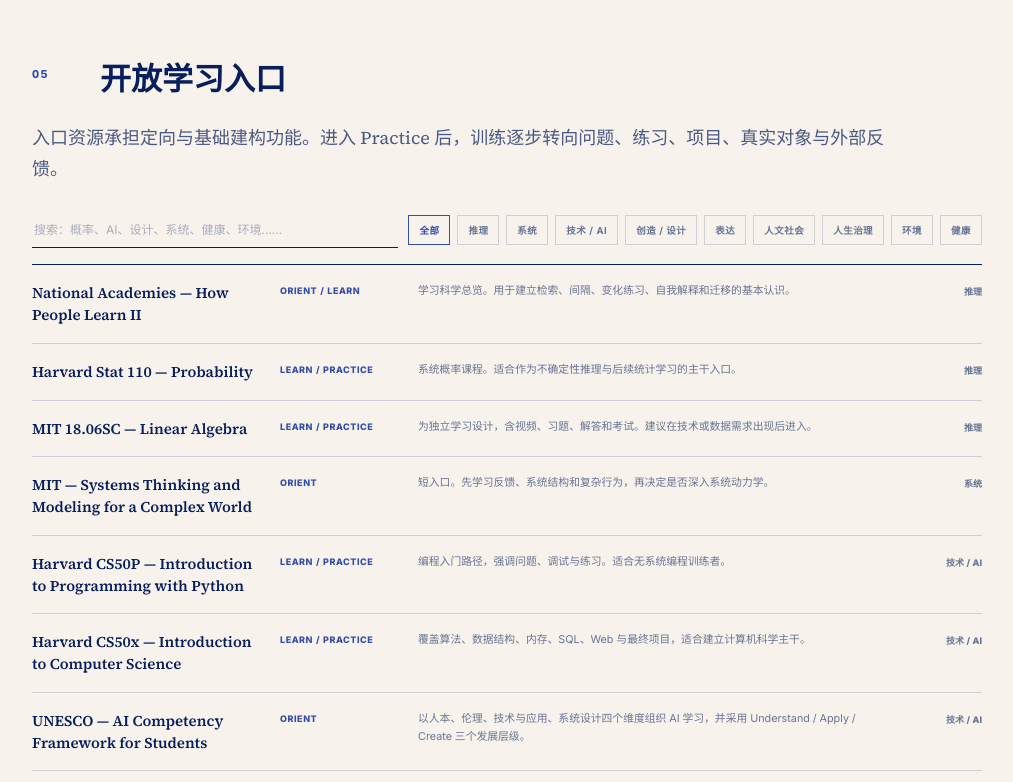
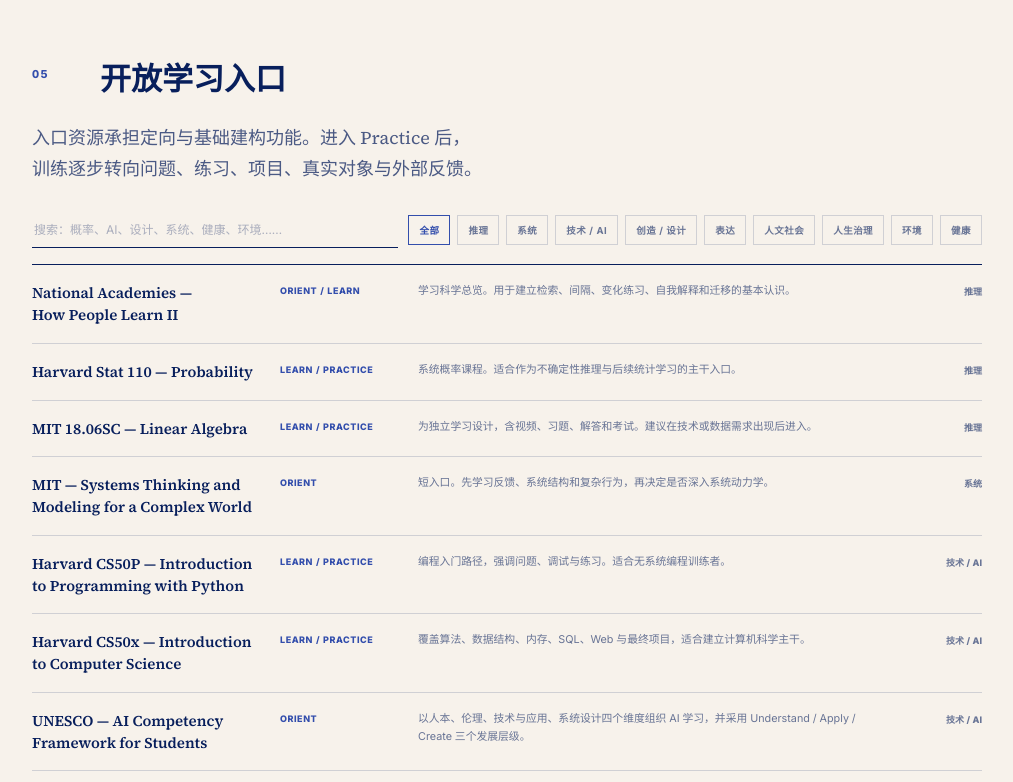
Before and after one commit to GeoGeekLab/personal-learning-map, a plain HTML site: page index.html in a window 1280 px wide. Shown: the part 4980-5762 px from the top of the page, without its empty margins (136-1149 px from the left). Drawn offline with Linux system fonts and the light colour scheme.

Commit message:
Apply site-wide editorial wrapping rules

```diff
--- a/index.html
+++ b/index.html
@@ -27,7 +27,7 @@
     }));
     const html=parts.join('');
     const enhanced=html
-      .replace('</head>','<link rel="stylesheet" href="assets/interaction.css?v=20261003a"></head>')
+      .replace('</head>','<link rel="stylesheet" href="assets/typography.css?v=20261003b"><link rel="stylesheet" href="assets/interaction.css?v=20261003a"></head>')
       .replace('</body>','<script src="assets/interaction.js?v=20261003a"><\/script></body>');
     document.open();
     document.write(enhanced);
```
